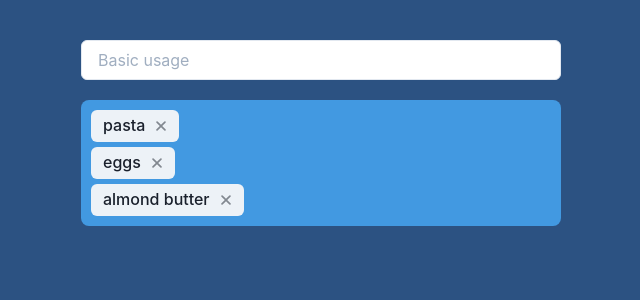
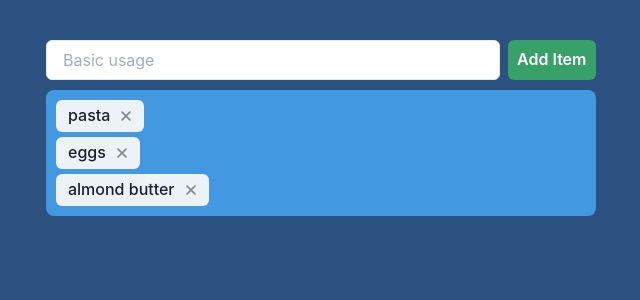
Before and after one commit to drumwolf/grocerylist, a React (Create React App) app: page / in a window 1280 px wide. Shown: the top 300 px of the page, without its empty margins (319-959 px from the left). Built offline with nearby package versions, Linux system fonts and the light colour scheme.

Commit message:
refactored form section

```diff
--- a/src/App.js
+++ b/src/App.js
@@ -1,16 +1,11 @@
-import { Container, GroceryList, Item } from './Components';
-import { Input } from "@chakra-ui/react";
+import { Container, EntryForm, GroceryList, Item } from './Components';
 
 function App() {
   const groceryList = ['pasta', 'eggs', 'almond butter'];
 
   return (
     <Container>
-      <Input
-        bg='white'
-        color='black'
-        placeholder="Basic usage"
-      />
+      <EntryForm />
       <GroceryList>
         {
           groceryList.map( (item, index) => <Item mt={ index ? '5px' : 0 }>{ item }</Item> )
--- a/src/Components.js
+++ b/src/Components.js
@@ -1,16 +1,36 @@
-import { Box, List, ListItem, Tag, TagLabel, TagCloseButton } from "@chakra-ui/react";
+import {
+  Box,
+  Button,
+  Flex,
+  Input,
+  List,
+  ListItem,
+  Tag,
+  TagLabel,
+  TagCloseButton
+} from "@chakra-ui/react";
 
 export const Container = (props) => <Box
   as='main'
   m='40px auto'
-  w='480px'
+  w='550px'
   {...props}
 />
+
+export const EntryForm = (props) => <Flex as='form'>
+  <Input
+    bg='white'
+    color='black'
+    placeholder="Basic usage"
+    mr='8px'
+  />
+  <Button colorScheme='green'>Add Item</Button>
+</Flex>
 
 export const GroceryList = (props) => <List
   borderRadius='8px'
   bg='blue.400'
-  mt='20px'
+  mt='10px'
   p='10px'
   {...props}
 />
```
